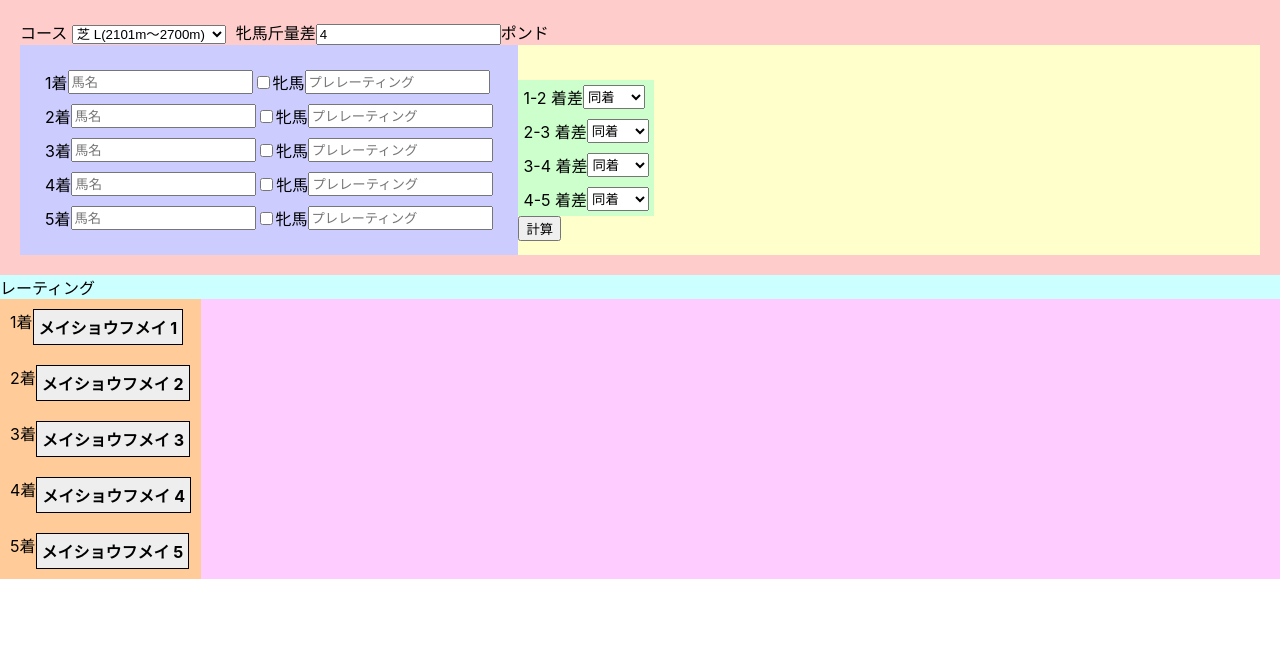
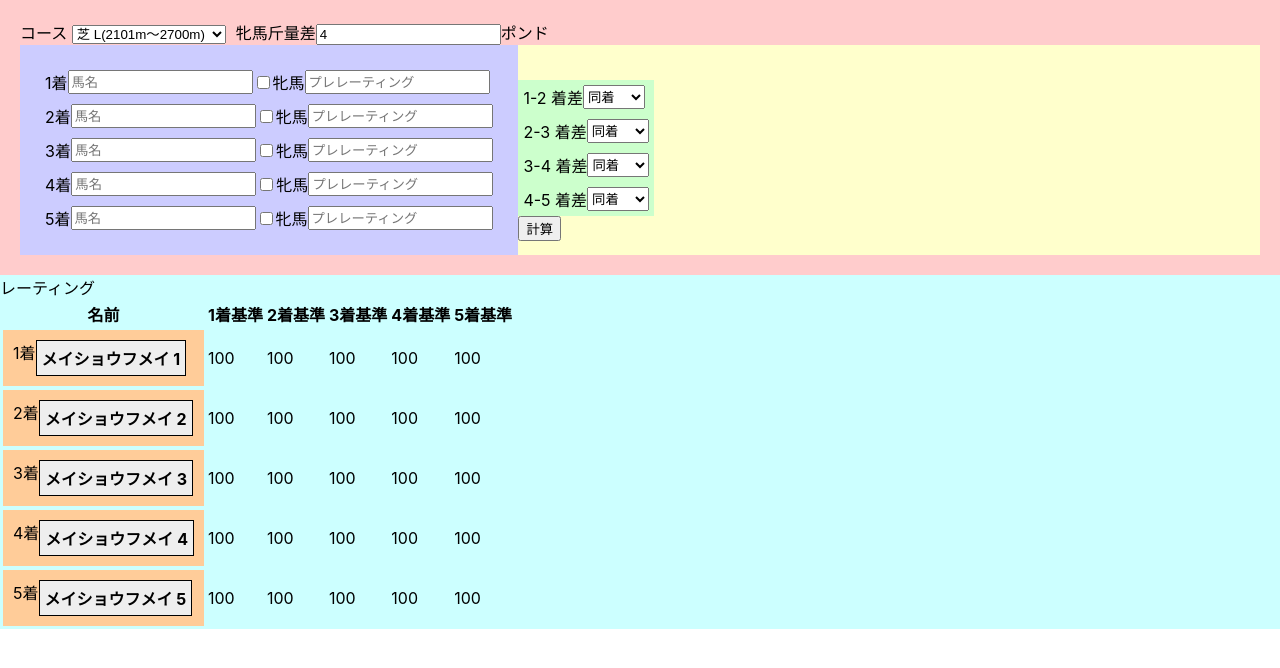
Before and after one commit to 0214sh7/horse-rating-calculator, a React (Create React App) app: page / in a window 1280 px wide. Shown: the top 668 px of the page. Built offline with nearby package versions, Linux system fonts and the light colour scheme.

Commit message:
出力を表に

```diff
--- a/src/App.js
+++ b/src/App.js
@@ -2,6 +2,8 @@ import { InputResult } from './components/inputHorse';
 import { OutputResult } from './components/outputHorse';
 import React, { useState } from "react";
 import './App.css';
+
+// TODO: introduce MUI
 
 function App() {
 
@@ -38,7 +40,17 @@ function App() {
           setHorse1,setHorse2,setHorse3,setHorse4,setHorse5
         ]}
       />
-      <OutputResult/>
+      <OutputResult
+        size = {size} setSize = {setSize}
+        allowance = {allowance} setAllowance = {setAllowance}
+        course = {course} setCourse = {setCourse}
+        horses = {[
+          horse1,horse2,horse3,horse4,horse5
+        ]}
+        setHorses = {[
+          setHorse1,setHorse2,setHorse3,setHorse4,setHorse5
+        ]}
+      />
     </div>
   );
 }
--- a/src/components/outputHorse.jsx
+++ b/src/components/outputHorse.jsx
@@ -6,13 +6,63 @@ export function ShowData({data}){
     );
 };
 
-export function OutputResult(){
+export function OutputResult({size, setSize, allowance, setAllowance, course, setCourse, horses, setHorses}){
     return(
         <div className="outputResult" style={styles.outputResult}>
             <div>
                 レーティング
             </div>
-            <div className = "outputRating" style={styles.outputRating}>
+            <table className = "outputRating" style={styles.outputRating}>
+                <tr>
+                    <th>名前</th>
+                    <th>1着基準</th>
+                    <th>2着基準</th>
+                    <th>3着基準</th>
+                    <th>4着基準</th>
+                    <th>5着基準</th>
+                </tr>
+                <tr>
+                    <td> <OutputName horse = {horses[0]}/> </td>
+                    <td>100</td>
+                    <td>100</td>
+                    <td>100</td>
+                    <td>100</td>
+                    <td>100</td>
+                </tr>
+                <tr>
+                    <td> <OutputName horse = {horses[1]}/> </td>
+                    <td>100</td>
+                    <td>100</td>
+                    <td>100</td>
+                    <td>100</td>
+                    <td>100</td>
+                </tr>
+                <tr>
+                    <td> <OutputName horse = {horses[2]}/> </td>
+                    <td>100</td>
+                    <td>100</td>
+                    <td>100</td>
+                    <td>100</td>
+                    <td>100</td>
+                </tr>
+                <tr>
+                    <td> <OutputName horse = {horses[3]}/> </td>
+                    <td>100</td>
+                    <td>100</td>
+                    <td>100</td>
+                    <td>100</td>
+                    <td>100</td>
+                </tr>
+                <tr>
+                    <td> <OutputName horse = {horses[4]}/> </td>
+                    <td>100</td>
+                    <td>100</td>
+                    <td>100</td>
+                    <td>100</td>
+                    <td>100</td>
+                </tr>
+            </table>
+            {/* <div className = "outputRating" style={styles.outputRating}>
                 <div style={{display: "flex", flexDirection: "column"}}>
                     <OutputName place = '1'/>
                     <OutputName place = '2'/>
@@ -20,21 +70,21 @@ export function OutputResult(){
                     <OutputName place = '4'/>
                     <OutputName place = '5'/>
                 </div>
-            </div>
+            </div> */}
         </div>
 
     );
 };
 
-export function OutputName({place}){
+export function OutputName({horse}){
     return(
         <div className = "outputName" style={styles.outputName}>
             <div className="place">
-                {place}着
+                {horse.id}着
             </div>
             {/* <input type="text" placeholder="馬名"/> */}
 
-            <ShowData data={"メイショウフメイ "+place}/>
+            <ShowData data={"メイショウフメイ "+horse.id}/>
         </div>
     );
 };
@@ -51,10 +101,10 @@ const styles = {
         backgroundColor: '#cff',
     },
     outputRating: {
-        display: 'flex',
-        flexDirection: 'row',
-        padding: '0px 0px 0px 0px',
-        backgroundColor: '#fcf',
+        // display: 'flex',
+        // flexDirection: 'row',
+        // padding: '0px 0px 0px 0px',
+        // backgroundColor: '#fcf',
     },
     outputName: {
         display: 'flex',
```
